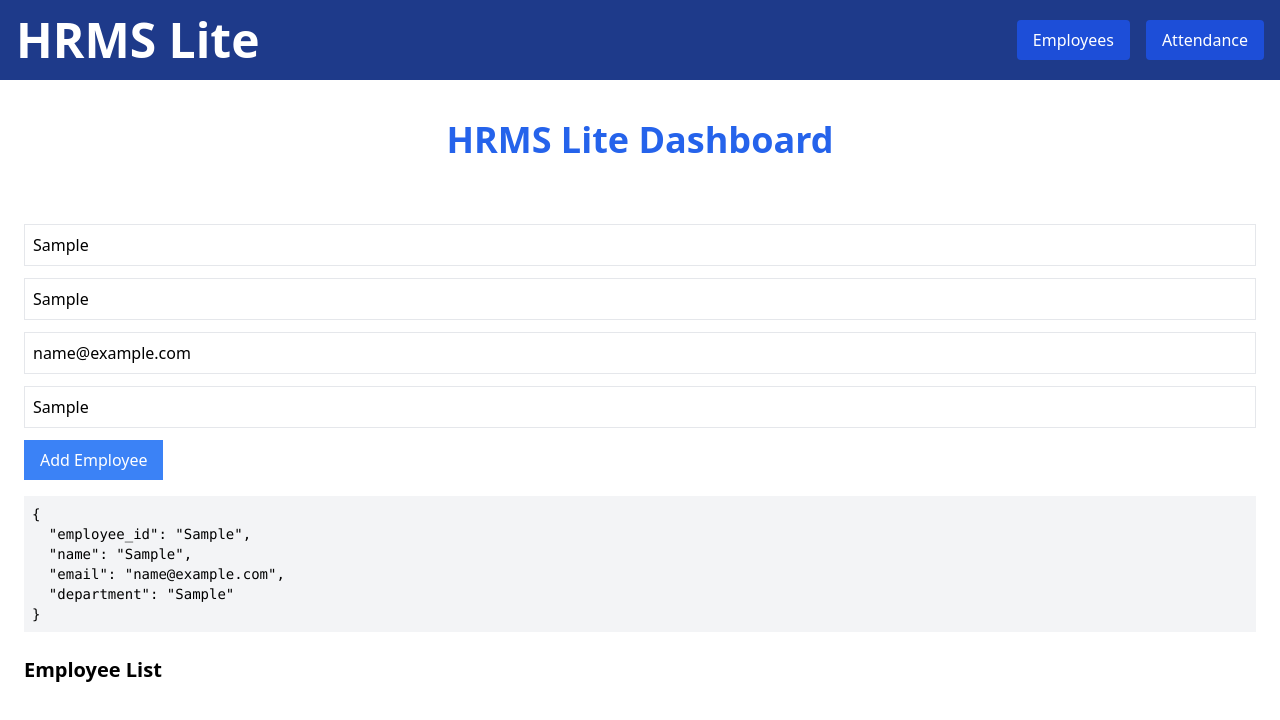
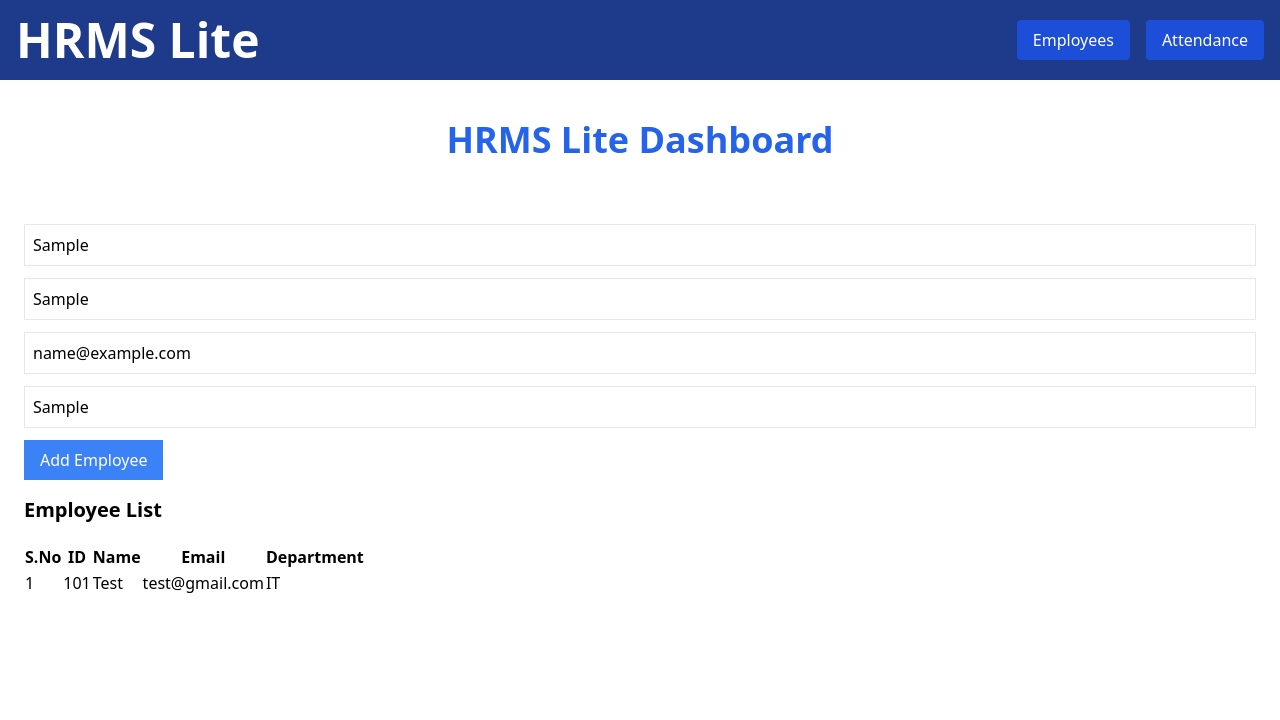
Before and after one commit to Umair777/hrms-lite, a React (Vite) app in the folder hrms-frontend/: page / in a window 1280 px wide. Both pictures are taken after typing "Sample", "Sample", "name@example.com", "Sample" into the empty fields and a click on the button "Add Employee". Shown: the top 720 px of the page. Built offline with nearby package versions, Linux system fonts and the light colour scheme.

Commit message:
add table to show data in the List

```diff
--- a/hrms-frontend/src/App.jsx
+++ b/hrms-frontend/src/App.jsx
@@ -4,6 +4,7 @@ import EmployeeForm from "./components/EmployeeForm";
 import EmployeeList from "./components/EmployeeList";
 function App() {
   const [employees, setEmployees] = useState([]);
+  //create a function to add employee to the list
   const addEmployee = (emp) => {
   setEmployees([...employees, emp]);
 };
--- a/hrms-frontend/src/components/EmployeeForm.jsx
+++ b/hrms-frontend/src/components/EmployeeForm.jsx
@@ -30,9 +30,9 @@ const handleSubmit = (e) => {
     </form>
 
     {/* 👇 DEBUG VIEW */}
-    <pre className="bg-gray-100 p-2 mt-4 text-sm">
+    {/* <pre className="bg-gray-100 p-2 mt-4 text-sm">
       {JSON.stringify(form, null, 2)}
-    </pre>
+    </pre> */}
   </div>
 );
 }
--- a/hrms-frontend/src/components/EmployeeList.jsx
+++ b/hrms-frontend/src/components/EmployeeList.jsx
@@ -5,8 +5,29 @@ export default function EmployeeList({ employees, onDelete }) {
   }
 
     return (
-        <div className="mt-6">
-            <h2 className="text-xl font-bold mb-3">Employee List</h2>
+        <div className="mt-4">
+            <h2 className="text-xl font-bold mb-5 justify-content item-center">Employee List</h2>
+            <table>
+                <thead>
+                <tr>
+                    <th>S.No</th>
+                    <th>ID</th>
+                    <th>Name</th>
+                    <th>Email</th>
+                    <th>Department</th>
+                </tr>
+                </thead>
+
+                <tbody>
+                <tr>
+                    <td>1</td>
+                    <td>101</td>
+                    <td>Test</td>
+                    <td>test@gmail.com</td>
+                    <td>IT</td>
+                </tr>
+                </tbody>
+            </table>
         </div>
 
   );
```
